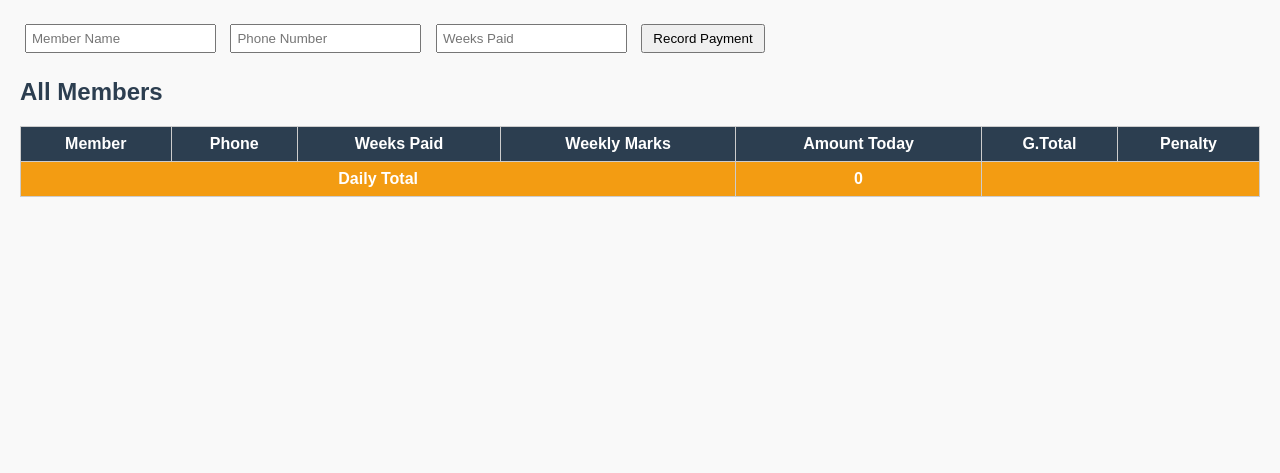
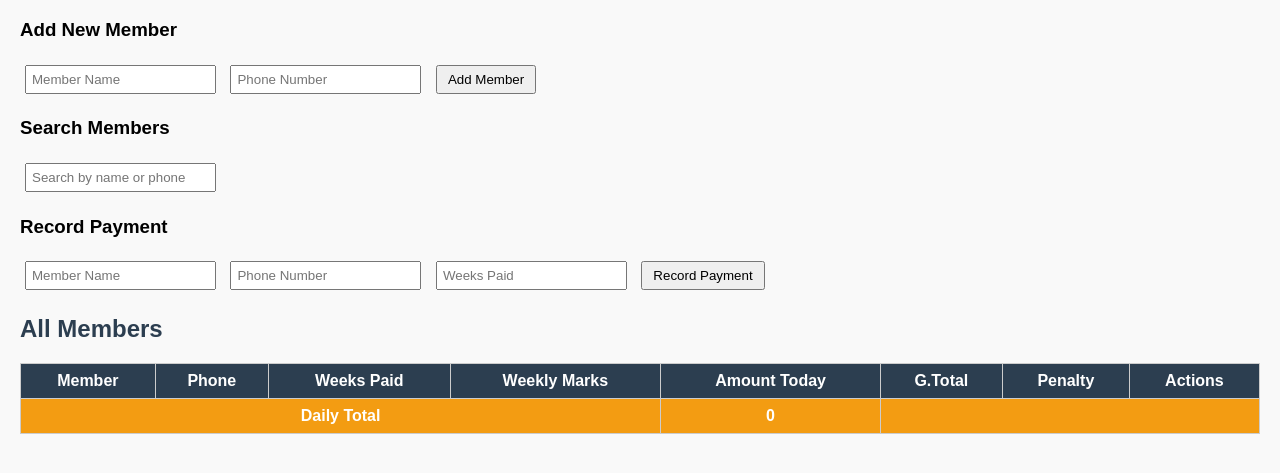
Before and after one commit to Lorla12/liberty-gad-susu, a plain HTML site: page index.html in a window 1280 px wide. Shown: the part 61-534 px from the top of the page. Drawn offline with Linux system fonts and the light colour scheme; no server answers.

Commit message:
Update index.html

```diff
--- a/index.html
+++ b/index.html
@@ -21,7 +21,23 @@ button { padding:5px 10px; margin:5px; cursor:pointer; }
 
 <h1>Liberty Gad Susu Enterprise - Collector Dashboard</h1>
 
+<!-- Add Member -->
 <div>
+  <h3>Add New Member</h3>
+  <input id="newMemberName" placeholder="Member Name">
+  <input id="newMemberPhone" placeholder="Phone Number">
+  <button onclick="addMember()">Add Member</button>
+</div>
+
+<!-- Search -->
+<div>
+  <h3>Search Members</h3>
+  <input id="searchQuery" placeholder="Search by name or phone" oninput="loadMembers()">
+</div>
+
+<!-- Record Payment -->
+<div>
+  <h3>Record Payment</h3>
   <input id="member" placeholder="Member Name">
   <input id="phone" placeholder="Phone Number">
   <input id="weeks" type="number" placeholder="Weeks Paid">
@@ -41,6 +57,7 @@ button { padding:5px 10px; margin:5px; cursor:pointer; }
       <th>Amount Today</th>
       <th>G.Total</th>
       <th>Penalty</th>
+      <th>Actions</th>
     </tr>
   </thead>
   <tbody></tbody>
@@ -48,13 +65,49 @@ button { padding:5px 10px; margin:5px; cursor:pointer; }
     <tr class="daily-total">
       <td colspan="4">Daily Total</td>
       <td id="dailyTotalAmount">0</td>
-      <td colspan="2"></td>
+      <td colspan="3"></td>
     </tr>
   </tfoot>
 </table>
 
 <script>
 const backendURL = "https://liberty-gad-susu-backend.gadesesamuel35.workers.dev";
+const weeklyRate = 50;
+
+// Add a new member
+async function addMember() {
+  const name = document.getElementById("newMemberName").value.trim();
+  const phone = document.getElementById("newMemberPhone").value.trim();
+  if(!name || !phone) { alert("Fill all fields!"); return; }
+
+  const res = await fetch(`${backendURL}/add-member`, {
+    method: "POST",
+    headers: { "Content-Type": "application/json" },
+    body: JSON.stringify({ name, phone })
+  });
+  const data = await res.json();
+  if(data.success){
+    alert("Member added successfully!");
+    document.getElementById("newMemberName").value = "";
+    document.getElementById("newMemberPhone").value = "";
+    loadMembers();
+  }
+}
+
+// Delete member
+async function deleteMember(name){
+  if(!confirm(`Delete member ${name}?`)) return;
+  const res = await fetch(`${backendURL}/delete-member`, {
+    method: "POST",
+    headers: { "Content-Type": "application/json" },
+    body: JSON.stringify({ name })
+  });
+  const data = await res.json();
+  if(data.success){
+    alert("Member deleted successfully!");
+    loadMembers();
+  }
+}
 
 // Record Payment
 async function recordPayment() {
@@ -85,6 +138,7 @@ async function recordPayment() {
 
 // Load All Members
 async function loadMembers() {
+  const searchQuery = document.getElementById("searchQuery").value.toLowerCase();
   const res = await fetch(`${backendURL}/members`);
   const members = await res.json();
 
@@ -93,18 +147,20 @@ async function loadMembers() {
 
   let dailyTotal = 0;
 
-  members.forEach(m => {
+  members
+    .filter(m => m.name.toLowerCase().includes(searchQuery) || m.phone.includes(searchQuery))
+    .forEach(m => {
       const weeklyMarks = Object.entries(m.weeklyMarks || {})
                                 .sort((a,b)=>a[0]-b[0])
                                 .map(w=>`W${w[0]}:${w[1]}`).join(" | ");
 
-    // Calculate amount today as last week's payment
+      // Amount today is latest week's payment
       const weekNumbers = Object.keys(m.weeklyMarks || {}).map(Number);
       let amountToday = 0;
-    if(weekNumbers.length > 0) {
+      if(weekNumbers.length > 0){
         const lastWeek = Math.max(...weekNumbers);
         const marksCount = m.weeklyMarks[lastWeek].length;
-      amountToday = marksCount * 50;
+        amountToday = marksCount * weeklyRate;
       }
       dailyTotal += amountToday;
 
@@ -123,6 +179,9 @@ async function loadMembers() {
         <td>GHS${amountToday}</td>
         <td>GHS${m.gTotal}</td>
         <td>${penaltyText}</td>
+        <td>
+          <button onclick="deleteMember('${m.name}')">Delete</button>
+        </td>
       `;
       tbody.appendChild(tr);
     });
```
Lines whose indentation alone changed are shown as unchanged.
